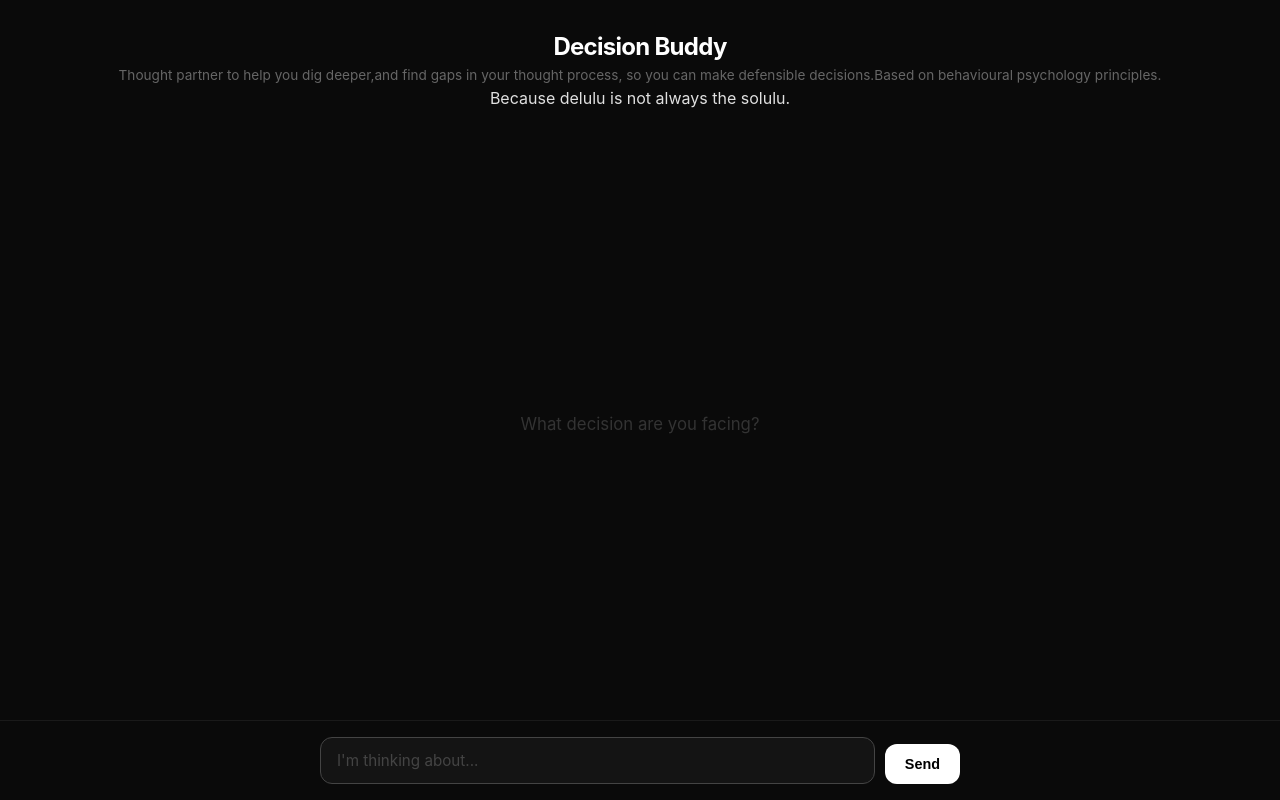
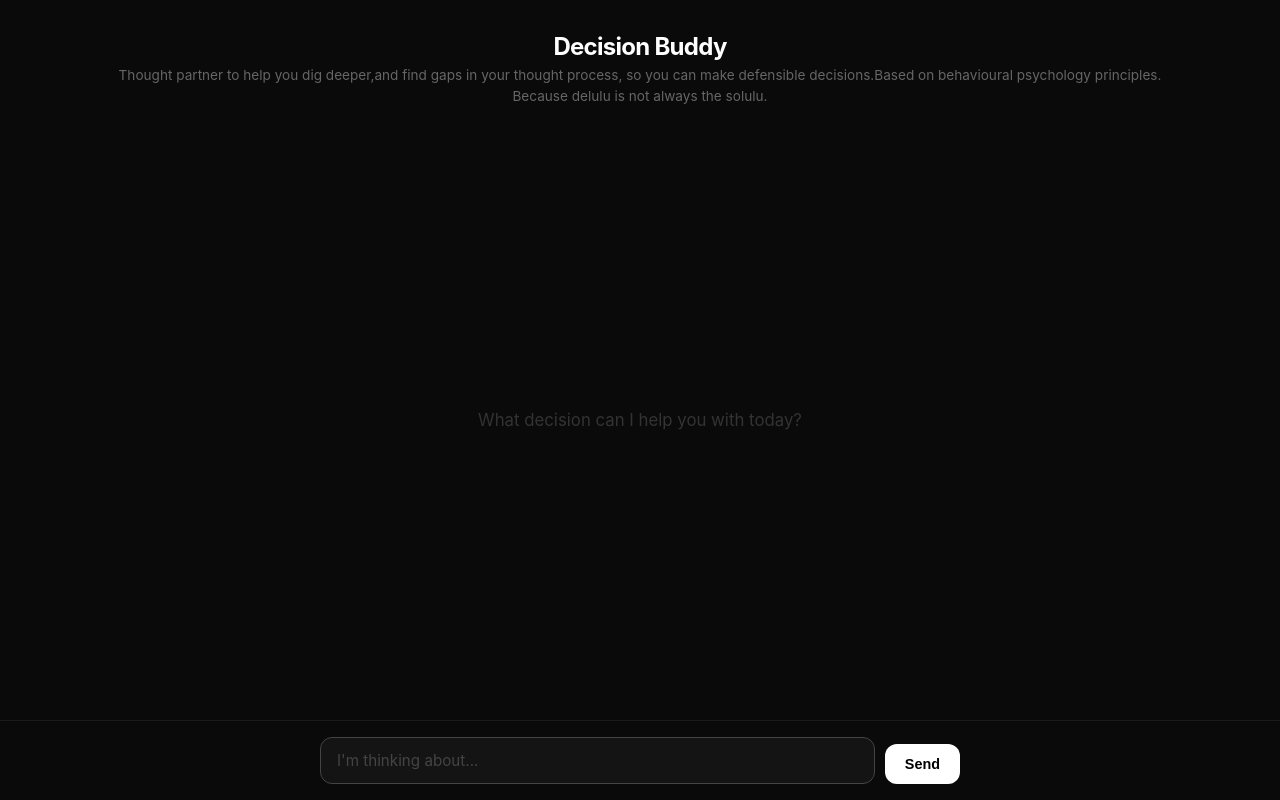
Before and after one commit to HariniRaa/decision-maker, a website: page public/index.html in a window 1280 px wide. Drawn offline with Linux system fonts and the light colour scheme.

Commit message:
Update index.html

```diff
--- a/public/index.html
+++ b/public/index.html
@@ -150,12 +150,11 @@
 
 <header>
   <h1>Decision Buddy</h1>
-  <p>Thought partner to help you dig deeper,and find gaps in your thought process, so you can make defensible decisions.Based on behavioural psychology principles. <p>
-
-  </p> Because delulu is not always the solulu. </p>
+  <p>Thought partner to help you dig deeper,and find gaps in your thought process, so you can make defensible decisions.Based on behavioural psychology principles.</p>
+  <p> Because delulu is not always the solulu. </p>
 </header>
 
-<div id="empty-state">What decision are you facing?</div>
+<div id="empty-state">What decision can I help you with today?</div>
 <div id="conversation" style="display:none"></div>
 
 <div id="input-bar">
```
